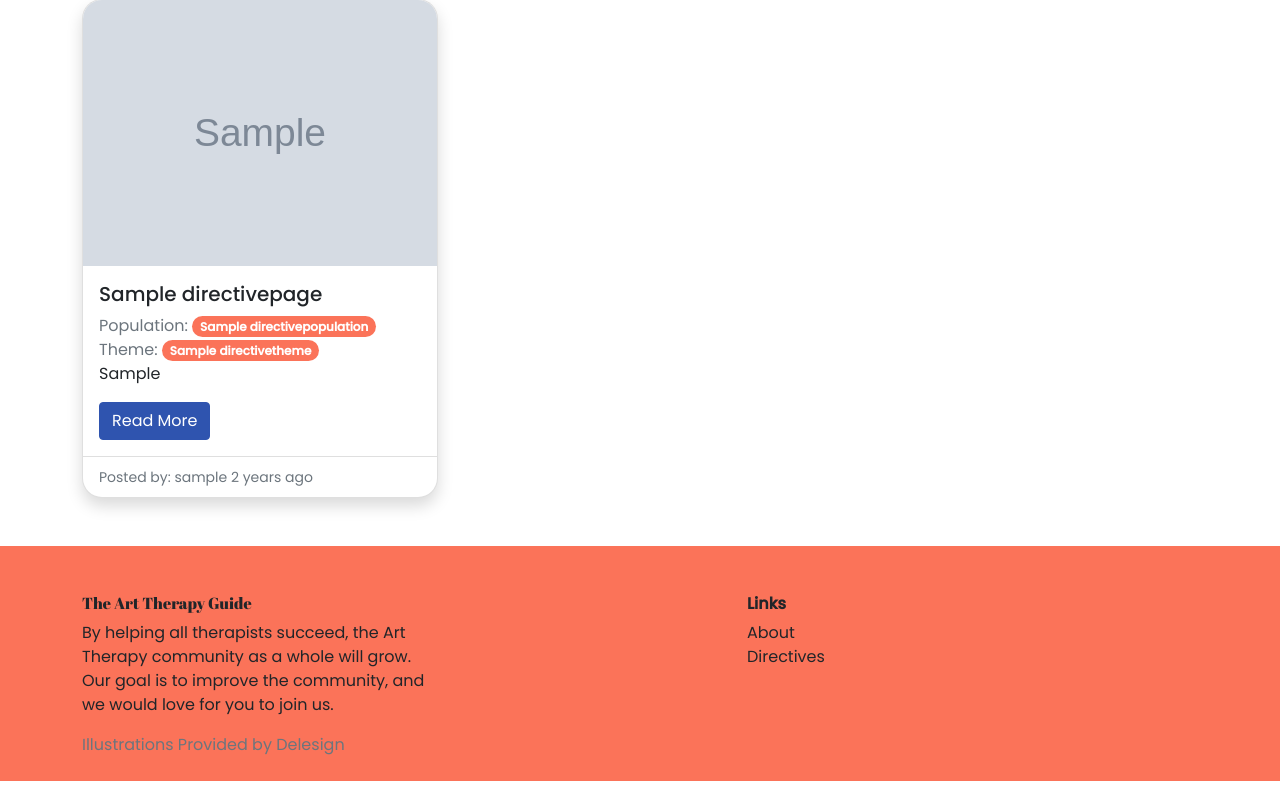
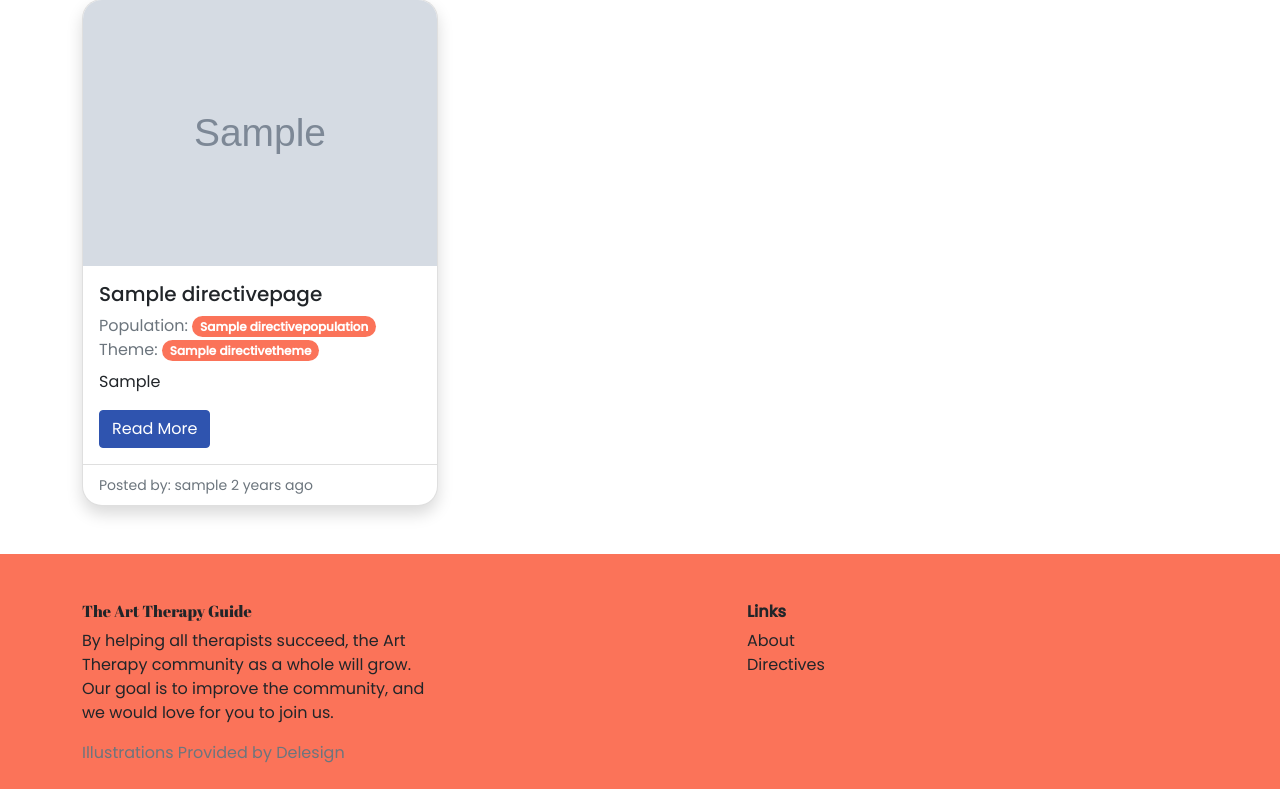
Before and after one commit to brennan-wright/ArtTherapyGuide, a Django app: page /directives/ in a window 1280 px wide. Shown: the part 349-1138 px from the top of the page. Run offline with Django 3.2, Linux system fonts and the light colour scheme; tables that the repository leaves empty hold one stand-in row (values such as "Sample post"); grey boxes marked "Sample" are stand-in pictures; parts of the project's set-up code (start-up, migrations or seed data) failed here and were passed over; some libraries are stand-ins or nearby versions.

Commit message:
spacing the text down

```diff
--- a/frontend/templates/directive/directive_index_page.html
+++ b/frontend/templates/directive/directive_index_page.html
@@ -91,7 +91,7 @@ All Directives - Art Therapy Guide
                         </div>
 
                         <div class="row">
-                            <div class="col text-muted">Theme:
+                            <div class="col pb-2 text-muted">Theme:
                                 {% for theme in post.theme.all %}
                                 <span class="badge rounded-pill bg-primary">{{ theme.name }}</span>
                                 {% endfor %}
@@ -103,8 +103,6 @@ All Directives - Art Therapy Guide
                             href="{% url 'detail_directive_post' uuid=post.uuid %}">Read More</a>
                     </div>
                     <div class="card-footer bg-transparent border-transparent">
-
-
                         <small class="text-muted">Posted by: {{ post.posted_by }} {{ post.created|timesince }}
                             ago</small>
                     </div>
```
